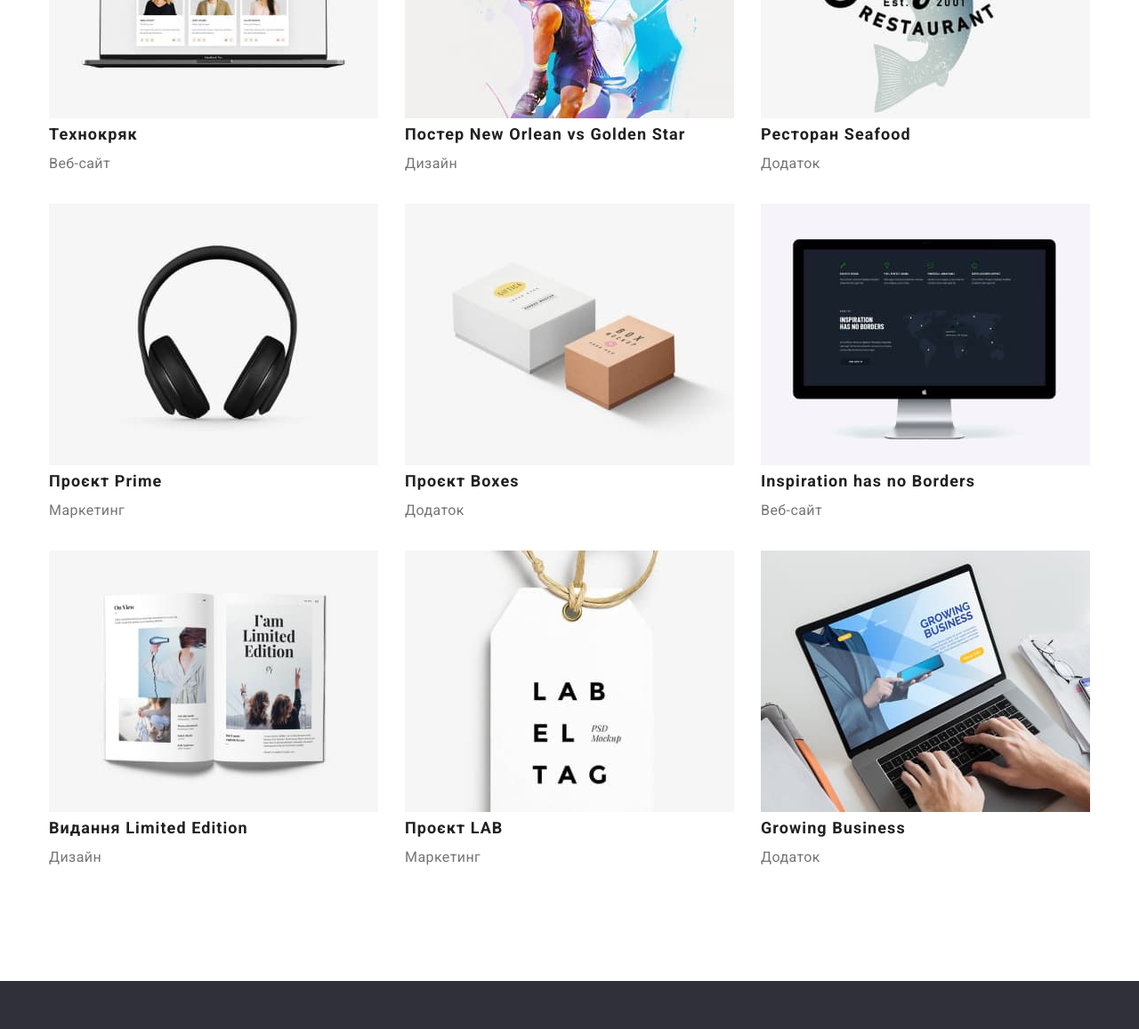
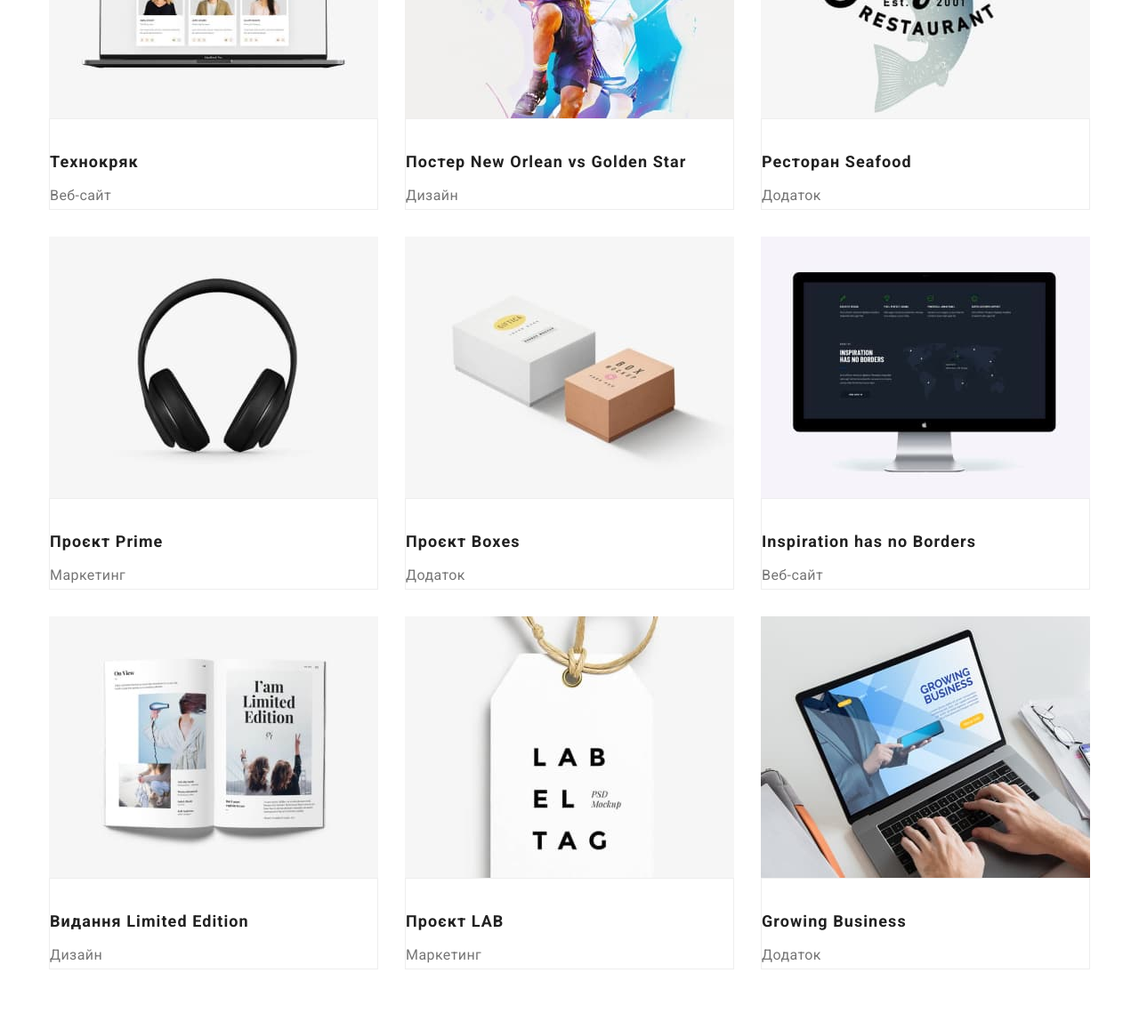
Before and after one commit to vsatyrenko/goit-markup-hw-03, a plain HTML site: page portfolio.html in a window 1280 px wide. Shown: the part 480-1637 px from the top of the page at 89% size. Drawn offline with nearby package versions, Linux system fonts and the light colour scheme.

Commit message:
поправки

```diff
--- a/css/styles.css
+++ b/css/styles.css
@@ -341,6 +341,11 @@ align-items: center;
 
 /*Portfiloi text*/
 
+.our-works{
+    background: var(--white-color);
+        border: 1px solid #EEEEEE;
+}
+
 .works.list{
     display: flex;
         flex-wrap: wrap;
@@ -362,6 +367,8 @@ align-items: center;
 /*Portfolio*/
 
 .subtitle-portfolio {
+    margin-top: 30px;
+    margin-bottom: 5px;
     font-weight: 700;
     font-size: 18px;
     line-height: 2;
--- a/portfolio.html
+++ b/portfolio.html
@@ -62,48 +62,76 @@
 
         <ul class="works list">
           <li><img src="./images/img.jpg" alt="На екрані ноута люди" width="370" />
+            <div class="our-works">
               <h2 class="subtitle-portfolio link">Технокряк</h2>
             <p class="text link">Веб-сайт</p>
+          </div>
+
           </li>
 
           <li><img src="./images/img-1.jpg" alt="Блокування баскетболіста в прижку" width="370" />
+            <div class="our-works">
               <h2 class="subtitle-portfolio link">Постер New Orlean vs Golden Star</h2>
             <p class="text link">Дизайн</p>
+          </div>
+
           </li>
 
           <li><img src="./images/img-2.jpg" alt="Лого ресторану" width="370" />
+            <div class="our-works">
               <h2 class="subtitle-portfolio link">Ресторан Seafood</h2>
             <p class="text link">Додаток</p>
+          </div>
+
           </li>
 
           <li><img src="./images/img-3.jpg" alt="Навушники" width="370" />
+            <div class="our-works">
               <h2 class="subtitle-portfolio link">Проєкт Prime</h2>
             <p class="text link">Маркетинг</p>
+          </div>
+
           </li>
 
           <li><img src="./images/img-4.jpg" alt="Маленькі коробчки для перфумів" width="370" />
+            <div class="our-works">
               <h2 class="subtitle-portfolio link">Проєкт Boxes</h2>
             <p class="text link">Додаток</p>
+          </div>
+
           </li>
 
           <li><img src="./images/img-5.jpg" alt="Монітор комп'ютера" width="370" />
+            <div class="our-works">
               <h2 class="subtitle-portfolio link">Inspiration has no Borders</h2>
             <p class="text link">Веб-сайт</p>
+          </div>
+
           </li>
 
           <li><img src="./images/img-6.jpg" alt="Розгорнутий журнал" width="370" />
+            <div class="our-works">
               <h2 class="subtitle-portfolio link">Видання Limited Edition</h2>
             <p class="text link">Дизайн</p>
+          </div>
+
           </li>
 
           <li><img src="./images/img-7.jpg" alt="Брелок" width="370" />
+            <div class="our-works">
               <h2 class="subtitle-portfolio link">Проєкт LAB</h2>
             <p class="text link">Маркетинг</p>
+          </div>
+
           </li>
 
           <li><img src="./images/img-8.jpg" alt="Праця на ноутбуку" width="370" />
+            <div class="our-works">
+
               <h2 class="subtitle-portfolio link">Growing Business</h2>
             <p class="text link">Додаток</p>
+          </div>
+
           </li>
         </ul>
         </div>
```
Lines whose indentation alone changed are shown as unchanged.
